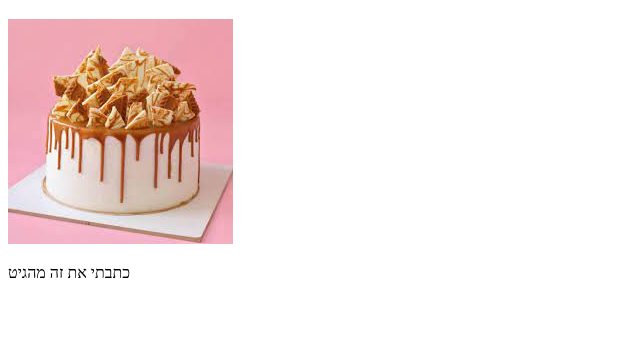
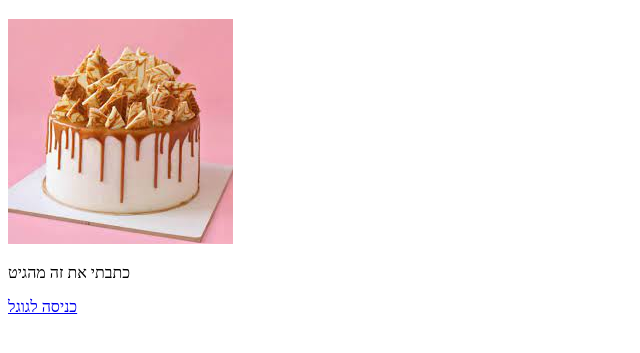
Before and after one commit to Rivka55/existing-project, a plain HTML site: page index.html in a window 1280 px wide. Shown: the part 61-414 px from the top of the page, without its empty margins (0-640 px from the left). Drawn offline with Linux system fonts and the light colour scheme.

Commit message:
add link

```diff
--- a/index.html
+++ b/index.html
@@ -10,5 +10,6 @@
   <h1>Hello word </h1>
   <img src="images/3.jpg" />
     <p>כתבתי את זה מהגיט</p>
+    <a href="https://www.google.com">כניסה לגוגל</a>
 </body>
 </html>
```
